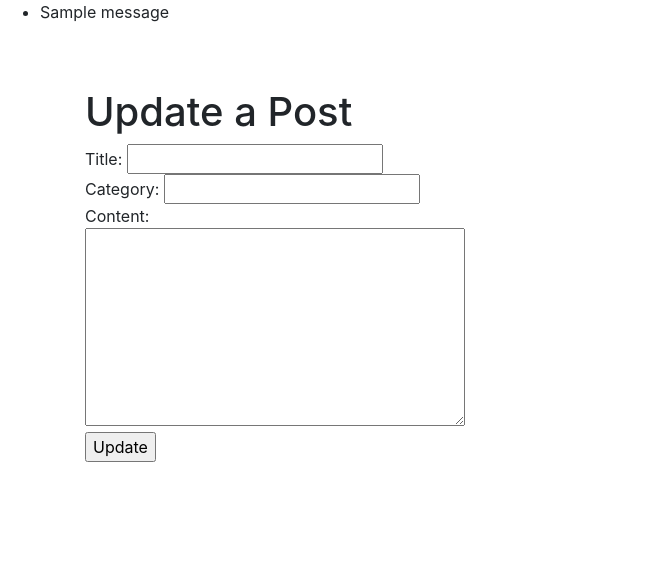
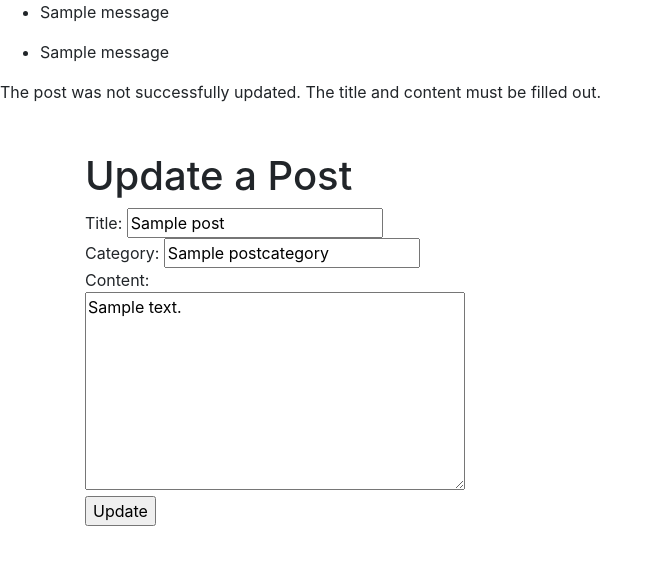
Before and after one commit to reskillamericans/SMA-Team-2, a Django app: page /details/update_post/1/ in a window 1280 px wide. Shown: the top 573 px of the page, without its empty margins (0-663 px from the left). Run offline with Django 3.2, Linux system fonts and the light colour scheme; a user stored in the database is signed in; tables that the repository leaves empty hold one stand-in row (values such as "Sample post"); one stand-in notice (Sample message) is shown.

Commit message:
made changes from own research, create and update working

```diff
--- a/Details/templates/create_post.html
+++ b/Details/templates/create_post.html
@@ -6,7 +6,7 @@
 <!--Create_post-->
 <div class="container py-5">
     <h1>Create a Post</h1>
-    <form action="{% url 'create_post' %}" method="POST">
+    <form action="" method="POST">
         {% csrf_token %}
         Title: <input type="text" name="title" required/><br/>
         Category: <input type="text" name="category"/><br/>
@@ -16,5 +16,4 @@
 </div>
 
 
-
 {% endblock %}
--- a/Details/templates/update_post.html
+++ b/Details/templates/update_post.html
@@ -4,13 +4,28 @@
 
 
 <!--Create_post-->
+{% if messages %}
+<ul class="messages">
+    {% for message in messages %}
+    <li{% if message.tags %} class="{{ message.tags }}"{% endif %}>{{ message }}</li>
+    {% endfor %}
+</ul>
+{% endif %}
+
+{% if error %}
+{{ error }}
+{% endif %}
+
 <div class="container py-5">
     <h1>Update a Post</h1>
-    <form action="{% url 'update_post' callback_kwargs %}" method="POST">
+    <form action="" method="POST">
         {% csrf_token %}
-        Title: <input type="text" name="title" required/><br/>
-        Category: <input type="text" name="category"/><br/>
-        Content: <br/><textarea cols="35" rows="8" name="content" required></textarea><br/>
+        Title: <input type="text" name="title" value="{{postobj.title}}" required/><br/>
+        Category: <input type="text" name="category"
+                         {% if postobj.post_category_id != None %}
+                         value="{{postobj.post_category_id}}"
+                         {% endif %}/><br/>
+        Content: <br/><textarea cols="35" rows="8" name="content" required>{{postobj.content}}</textarea><br/>
         <input type="submit" value="Update"/>
     </form>
 </div>
--- a/Details/views.py
+++ b/Details/views.py
@@ -1,4 +1,6 @@
-from django.shortcuts import render, redirect
+from django.shortcuts import render, redirect, get_object_or_404
+from django.contrib import messages
+
 
 # Create your views here.
 
@@ -9,9 +11,10 @@
     if not request.user.is_authenticated:
         return redirect("index")
     if request.method != 'POST':
-        return render(request=request, template_name="create_post.html")
+        return render(request, "create_post.html")
     if not request.POST.get('title') and request.POST.get('content'):
-        return redirect("index")
+        context = {'error': 'The post was not successfully created. Please enter a title and content'}
+        return render(request, 'create_post.html', context)
     post = Post()
     post.user_id = request.user
     post_category_id = request.POST.get('category')
@@ -19,7 +22,8 @@
     post.title = request.POST.get('title')
     post.content = request.POST.get('content')
     post.save()
-    return redirect("index")
+    messages.success(request, "Your post has been successfully created")
+    return render(request, 'create_post.html')
 
 
 
@@ -34,7 +38,7 @@
         # Else Create category
         new_category = PostCategory(name=category)
         new_category.save()
-        return new_category.id
+        return new_category
 
 
 def delete_post(request, id):
@@ -51,16 +55,21 @@
         return redirect("index")
 
     try:
-        post = Post.objects.get(id=id)
+        post = get_object_or_404(Post, id=id)
     except Post.DoesNotExist:
         return redirect('index')
 
     if not request.user == post.user_id:
         return redirect('index')
     if request.method != 'POST':
-        return render(request=request, template_name="update_post.html")
+        context = {'postobj': post,
+                   'error': 'The post was not successfully updated. The title and content must be filled out.'}
+        return render(request, "update_post.html", context)
     post.post_category_id = get_category_id(request.POST.get('category'))
     post.title = request.POST.get('title')
     post.content = request.POST.get('content')
     post.save()
-    return redirect('index')
+    messages.success(request, "The post was successfully updated")
+    context = {'postobj': post}
+
+    return render(request, 'update_post.html', context)
```
